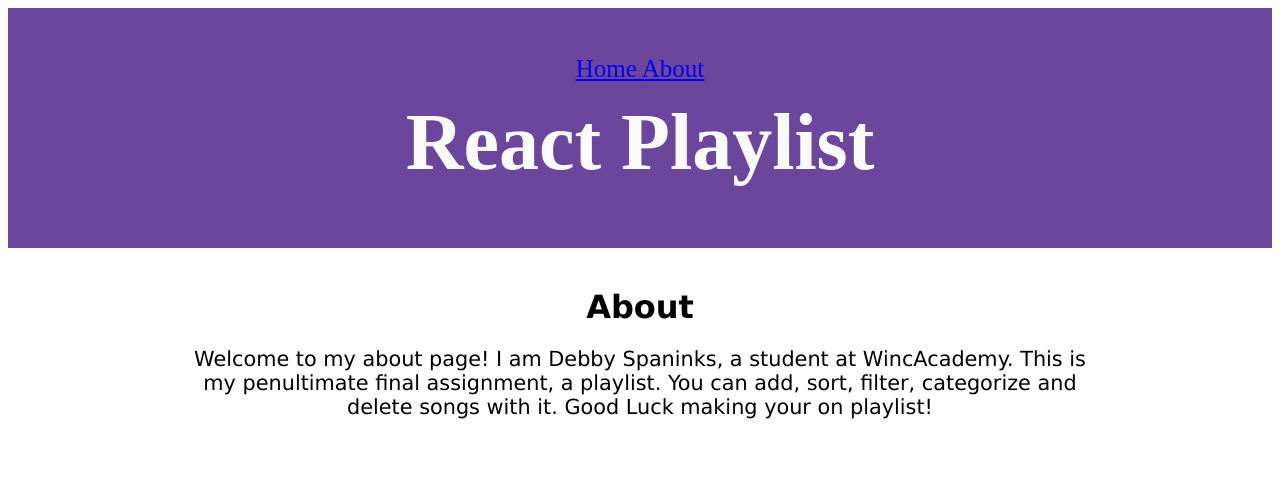
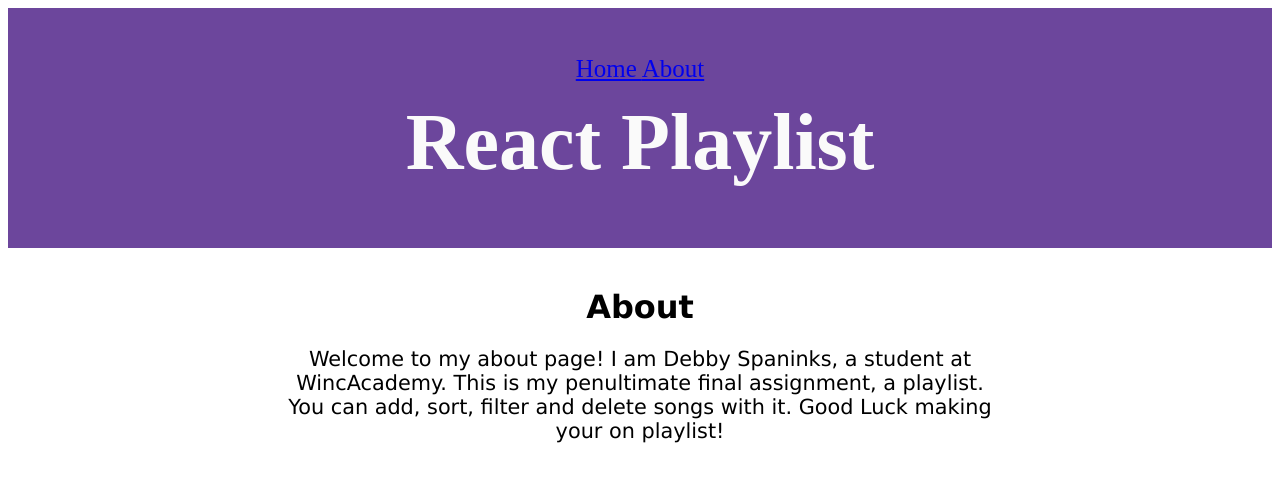
Before and after one commit to DebbySpaninks/debby_spaninks-ReactLilPlaylist, a React (Create React App) app in the folder react-playlist/: page /about in a window 1280 px wide. Shown: the top 482 px of the page. Built offline with nearby package versions, Linux system fonts and the light colour scheme.

Commit message:
make name and comment changes

```diff
--- a/react-playlist/src/components/About.js
+++ b/react-playlist/src/components/About.js
@@ -7,7 +7,7 @@ const About = () => {
       <p className="about-content"> Welcome to my about page!
       I am Debby Spaninks, a student at WincAcademy.
       This is my penultimate final assignment, a playlist.
-      You can add, sort, filter, categorize and delete songs with it.
+      You can add, sort, filter and delete songs with it.
       Good Luck making your on playlist!
             </p>
     </div>
--- a/react-playlist/src/components/filter/FilterSelect.js
+++ b/react-playlist/src/components/filter/FilterSelect.js
@@ -1,7 +1,7 @@
 import React, { useState, useMemo } from 'react';
 
-// function to filter genre                naam van functie nog aanpassen en van component!!
-function FilterSelect(items) {
+// function that accepts items
+const FilterSelect = (items) => {
   const [filterGenre, setFilterGenre] = useState('');
   const [filterRating, setFilterRating] = useState('');
 
@@ -26,12 +26,14 @@ function FilterSelect(items) {
   // useMemo hook to store cache memory (prevent for products to filter twice with the same input)
   useMemo(() => {
     let filterableProducts = [items];
+    // if filteredField is not empty then filter products from chosen field
     if (filterGenre !== '') {
-      filterableProducts = filterableProducts.filter(product => product.filterGenre === filterGenre)
+      filterableProducts.filter(product => product.filterGenre === filterGenre)
     }
     if (filterRating !== '') {
-      filterableProducts = filterableProducts.filter(product => product.filterRating === filterRating)
+      filterableProducts.filter(product => product.filterRating === filterRating)
     }
+    // return object with sorted items
     return filterableProducts;
   }, [items, filterGenre, filterRating]);
 
--- a/react-playlist/src/components/sort/useSortableData.js
+++ b/react-playlist/src/components/sort/useSortableData.js
@@ -1,6 +1,6 @@
 import { useState, useMemo } from 'react';
 
-// function that accepts items and an initial sort state(null)
+// function that accepts items
 const useSortableData = (items) => {
   // start with sort nothing (null)                       Config = wijzigen van instellingen
   // beginstuk terugveranderen als het lukt naar useState(null) en 2de argument naast items verwijderen???
--- a/react-playlist/src/components/table/SongTable.js
+++ b/react-playlist/src/components/table/SongTable.js
@@ -66,7 +66,7 @@ const SongTable = props => {
         </thead>
         <tbody>
           {/* filterSelect moet komen tussen de tableheaders en de data in. Dat is hier */}
-          <FilterSelect key={props.id} />
+          <FilterSelect />
           {/* manage song (data) from added items */}
           {/* filter().map toevoegen met filterfunctie erin */}
           {items.map(data => {
--- a/react-playlist/src/components/table/SongTableItem.js
+++ b/react-playlist/src/components/table/SongTableItem.js
@@ -8,8 +8,8 @@ const SongTableItem = ({ data, deleteSong, filterGenre, filterRating, id, title,
       song={data}
       key={id}
       id={id}
-     genre={filterGenre}
-     rating={filterRating}
+    //  genre={filterGenre}
+    //  rating={filterRating}
     >
       {/* display table data*/}
       <td>{title}</td>
--- a/react-playlist/src/styles/App.css
+++ b/react-playlist/src/styles/App.css
@@ -36,7 +36,7 @@ a.link {
 
 .about-content {
   font-size: 1.3em;
-  margin: 0 170px;
+  margin: 0 270px;
 }
 
 .form {
```
